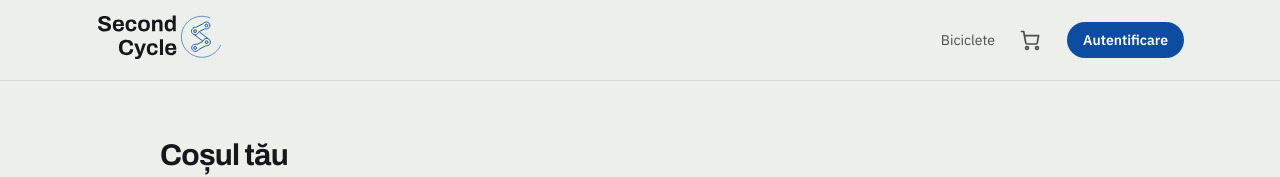
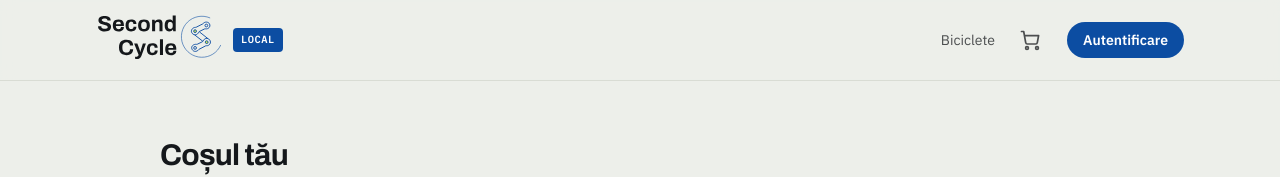
Before and after one commit to mihaiciradev/secondcycle, a Next.js app: page /cart in a window 1280 px wide. Shown: the top 177 px of the page. Built offline with nearby package versions, Linux system fonts and the light colour scheme; no server answers.

Commit message:
feat(env): env chip (local/preprod) + environment-specific SoftPro cont_par

```diff
--- a/src/components/site/site-header.tsx
+++ b/src/components/site/site-header.tsx
@@ -4,6 +4,7 @@ import { BrandLogo } from "@/components/site/brand-logo";
 import { BasketLink } from "@/components/cart/basket-link";
 import { HeaderLogout } from "@/components/site/header-logout";
 import { displayName } from "@/lib/user-display";
+import { appEnv } from "@/lib/app-env";
 
 /** Interior-page header (catalogue, account, admin). Reflects auth state. */
 export async function SiteHeader() {
@@ -13,10 +14,12 @@ export async function SiteHeader() {
   const isWorkshop = session?.user?.role === "workshop";
 
   const link = "rounded-sm text-sm text-foreground/75 transition-colors hover:text-foreground";
+  const env = appEnv();
 
   return (
     <header className="sticky top-0 z-40 border-b border-border/80 bg-paper/90 backdrop-blur">
       <div className="mx-auto flex h-20 max-w-6xl items-center justify-between px-5 sm:px-8">
+        <div className="flex items-center gap-3">
           <Link
             href="/"
             aria-label="Second Cycle"
@@ -24,6 +27,16 @@ export async function SiteHeader() {
           >
             <BrandLogo tone="light" height={56} priority />
           </Link>
+          {env !== "prod" ? (
+            <span
+              className={`rounded-md px-2 py-1 font-mono text-[0.65rem] font-bold uppercase tracking-wider text-white ${
+                env === "preprod" ? "bg-amber-500 text-asphalt" : "bg-blue"
+              }`}
+            >
+              {env === "preprod" ? "Preprod" : "Local"}
+            </span>
+          ) : null}
+        </div>
         <nav className="flex items-center gap-4 sm:gap-6">
           <Link href="/bikes" className={link}>
             Biciclete
--- /dev/null
+++ b/src/lib/app-env.ts
@@ -0,0 +1,17 @@
+export type AppEnv = "prod" | "preprod" | "local";
+
+/**
+ * Which environment this instance runs in. Vercel sets VERCEL_ENV at runtime:
+ * "production" for prod, "preview" for the preprod branch, undefined locally.
+ */
+export function appEnv(): AppEnv {
+  const v = process.env.VERCEL_ENV;
+  if (v === "production") return "prod";
+  if (v === "preview") return "preprod";
+  return "local";
+}
+
+/** True everywhere except production (used to show the env chip). */
+export function isNonProd(): boolean {
+  return appEnv() !== "prod";
+}
--- a/src/server/accounting/softpro.ts
+++ b/src/server/accounting/softpro.ts
@@ -2,6 +2,7 @@ import { eq, inArray } from "drizzle-orm";
 import type { DB } from "@/server/db/client";
 import { bikes, orderItems, orders, users } from "@/server/db/schema";
 import { countyCode } from "@/server/constants/counties";
+import { appEnv } from "@/lib/app-env";
 
 /**
  * SoftPro invoicing (facturi-clienti / post-facturi). Fires after an order is
@@ -17,9 +18,17 @@ import { countyCode } from "@/server/constants/counties";
 const OP_TYPE_MARGIN = 8; // tip_operatiune pentru second-hand (de confirmat)
 const K_TVA = 21;
 const MARGIN_MENTION = "Regim special TVA la marjă - bunuri second-hand";
-const CONT_PAR = "4111.01"; // clienți interni (4111.02 = externi) | FOR STAGING: 4111.L
+// cont_par diferă pe medii: prod folosește contul stabilit, iar preprod/local
+// folosesc contul de test din staging SoftPro.
+const CONT_PAR_PROD = "4111.01"; // clienți interni (4111.02 = externi)
+const CONT_PAR_TEST = "4111.L"; // staging / preprod
 const CONT_INCASARE_CARD = "5125.PAY";
 const SERVICE_CODE = "~~~SERV~~~"; // linie fără scădere de stoc
+
+/** cont_par for the current environment. */
+function contPar(): string {
+  return appEnv() === "prod" ? CONT_PAR_PROD : CONT_PAR_TEST;
+}
 
 export function isSoftproConfigured(): boolean {
   return Boolean(
@@ -148,7 +157,7 @@ function buildDocument(
     valuta: "RON",
     genereaza_pdf: true,
     tip_operatiune: OP_TYPE_MARGIN,
-    cont_par: CONT_PAR,
+    cont_par: contPar(),
     mentiuni: MARGIN_MENTION,
     pret_cu_tva: true,
     cumparator,
```
Lines whose indentation alone changed are shown as unchanged.
